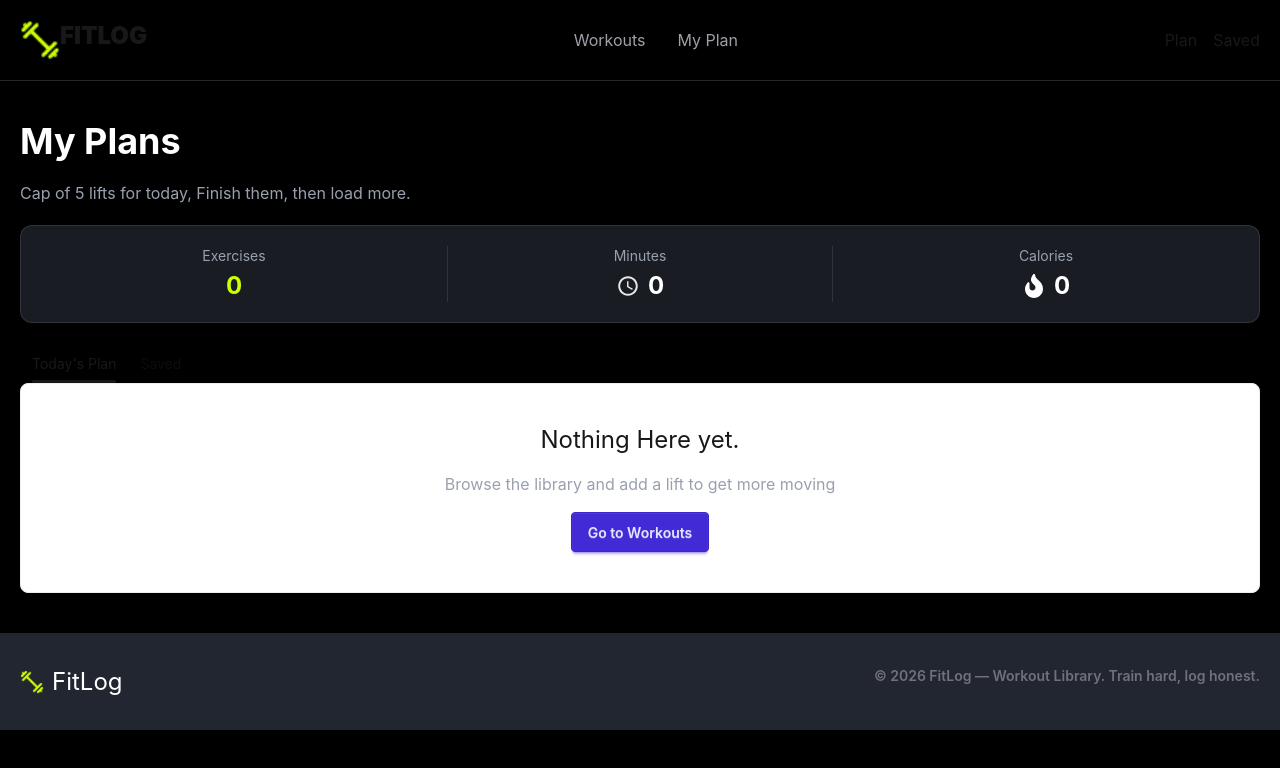
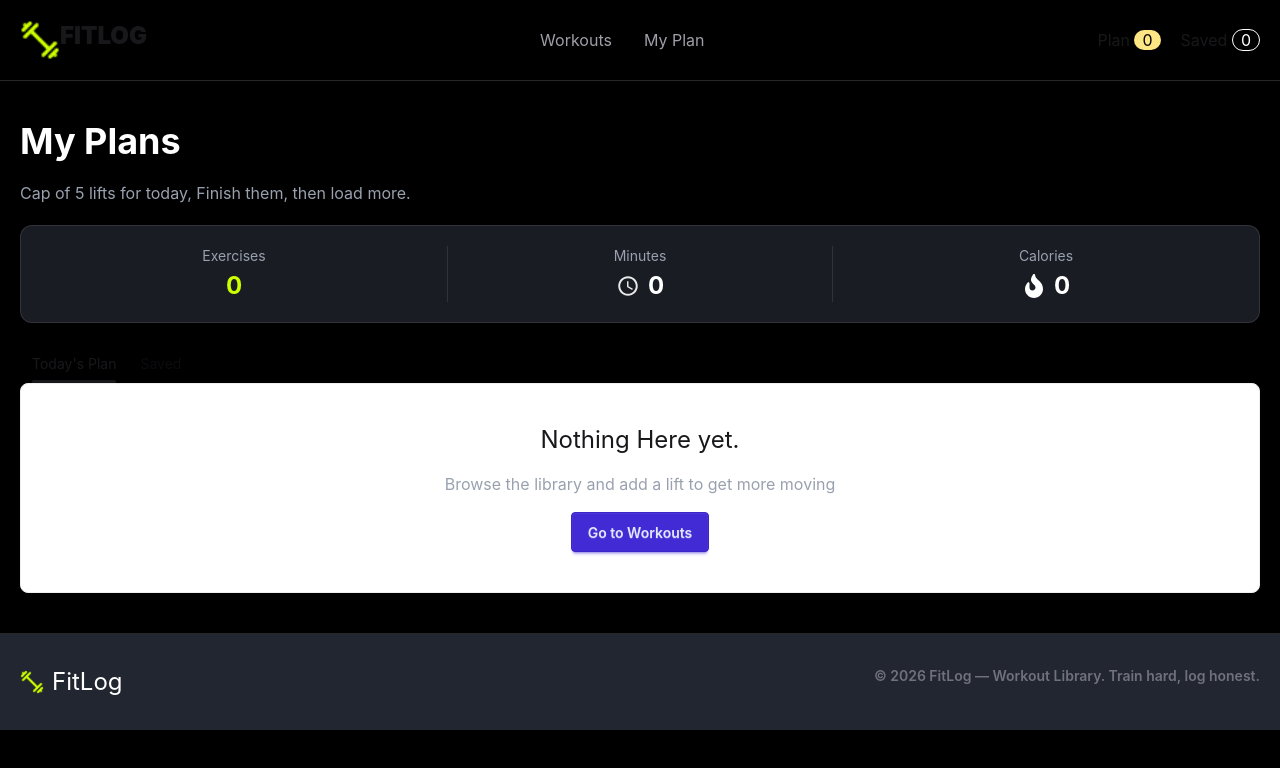
Before and after one commit to MrAbiduuu/assignment-6-nextjs, a Next.js app: page /my-plans in a window 1280 px wide. Shown: the top 768 px of the page. Built offline with nearby package versions, Linux system fonts and the light colour scheme.

Commit message:
Plan add and saved add done

```diff
--- a/src/Components/Shared/Navbar.tsx
+++ b/src/Components/Shared/Navbar.tsx
@@ -1,8 +1,18 @@
+"use client";
 import Link from "next/link";
 import logo from "@/assets/logo.png";
 import Image from "next/image";
+import { WorkoutContext } from "@/Context/WorkoutContext";
+import { IWorkout } from "@/Types/type";
+import { useContext } from "react";
 
 const Navbar = () => {
+  const { AddWorkouts = [], SavedWorkouts = [] } = (useContext(
+    WorkoutContext,
+  ) ?? {}) as {
+    AddWorkouts?: IWorkout[];
+    SavedWorkouts?: IWorkout[];
+  };
   return (
     <nav className="border-b border-zinc-800">
       <div className="container mx-auto flex h-20 items-center justify-between px-5">
@@ -20,9 +30,19 @@ const Navbar = () => {
             My Plan
           </Link>
         </div>
-        <div className="flex gap-4">
-          <Link href="/my-plans">Plan</Link>
-          <Link href="/my-plans">Saved</Link>
+        <div className="flex gap-5">
+          <Link href="/my-plans">
+            Plan{"  "}
+            <span className="rounded-2xl text-black bg-amber-200 px-2">
+              {AddWorkouts.length}
+            </span>
+          </Link>
+          <Link href="/my-plans">
+            Saved{"  "}
+            <span className="rounded-2xl text-white border border-white px-2">
+              {SavedWorkouts.length}
+            </span>
+          </Link>
         </div>
       </div>
     </nav>
--- a/src/Components/workoutDetails/AddButton.tsx
+++ b/src/Components/workoutDetails/AddButton.tsx
@@ -3,7 +3,7 @@ import { WorkoutContext } from "@/Context/WorkoutContext";
 import { IWorkout } from "@/Types/type";
 import React, { useContext } from "react";
 import { MdAddCircleOutline } from "react-icons/md";
-import { toast } from "react-toastify";
+import { Bounce, toast } from "react-toastify";
 
 const AddButton = ({ workout }: { workout: IWorkout }) => {
   const { AddWorkouts, setAddWorkouts } = useContext(WorkoutContext) as {
@@ -13,7 +13,17 @@ const AddButton = ({ workout }: { workout: IWorkout }) => {
 
   const handleWorkout = () => {
     setAddWorkouts([...AddWorkouts, workout]);
-    toast.success(`Added to your plan!`);
+    toast.success("Added Workout", {
+      position: "bottom-right",
+      autoClose: 5000,
+      hideProgressBar: false,
+      closeOnClick: false,
+      pauseOnHover: true,
+      draggable: true,
+      progress: undefined,
+      theme: "light",
+      transition: Bounce,
+    });
   };
   return (
     <button
--- a/src/Components/workoutDetails/SaveButton.tsx
+++ b/src/Components/workoutDetails/SaveButton.tsx
@@ -3,7 +3,7 @@ import { WorkoutContext } from "@/Context/WorkoutContext";
 import { IWorkout } from "@/Types/type";
 import React, { useContext } from "react";
 import { HiOutlineSave } from "react-icons/hi";
-import { toast } from "react-toastify";
+import { Bounce, toast } from "react-toastify";
 
 const SaveButton = ({ workout }: { workout: IWorkout }) => {
   const { SavedWorkouts = [], setSavedWorkouts = () => {} } = useContext(
@@ -15,7 +15,17 @@ const SaveButton = ({ workout }: { workout: IWorkout }) => {
 
   const handleSavedWorkout = () => {
     setSavedWorkouts([...SavedWorkouts, workout]);
-    toast.success(`Workout saved!`);
+    toast.success("Saved Workout", {
+      position: "bottom-right",
+      autoClose: 5000,
+      hideProgressBar: false,
+      closeOnClick: false,
+      pauseOnHover: true,
+      draggable: true,
+      progress: undefined,
+      theme: "light",
+      transition: Bounce,
+    });
   };
   return (
     <button
--- a/src/app/my-plans/page.tsx
+++ b/src/app/my-plans/page.tsx
@@ -11,6 +11,7 @@ import { RxCross1 } from "react-icons/rx";
 import { IoMdStar, IoMdTime } from "react-icons/io";
 import { FaFire } from "react-icons/fa";
 import { MdDone } from "react-icons/md";
+import { toast } from "react-toastify";
 
 const MyPlansPage = () => {
   const { AddWorkouts = [], SavedWorkouts = [] } = (useContext(
@@ -46,7 +47,7 @@ const MyPlansPage = () => {
 
   // Mark as done
   const handleDone = (id: number, type: "today" | "saved") => {
-    alert("Work done good job");
+    toast.success("Exercise marked as done");
 
     if (type === "today") {
       setTodayWorkouts((prev) => prev.filter((workout) => workout.id !== id));
@@ -57,7 +58,7 @@ const MyPlansPage = () => {
 
   // Delete exercise
   const handleDelete = (id: number, type: "today" | "saved") => {
-    alert("Exercise deleted");
+    toast.error("Exercise deleted");
 
     if (type === "today") {
       setTodayWorkouts((prev) => prev.filter((workout) => workout.id !== id));
```
